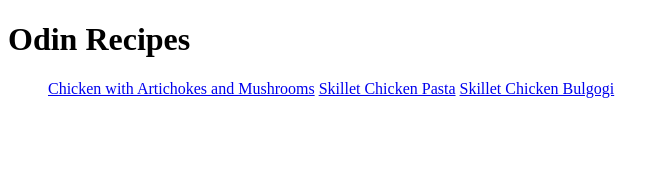
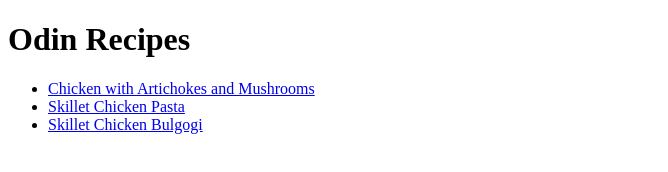
Before and after one commit to iDushhh/odin-recipes, a plain HTML site: page index.html in a window 1280 px wide. Shown: the whole page, without its empty margins (0-668 px from the left). Drawn offline with Linux system fonts and the light colour scheme.

Commit message:
Correct link syntax structure on index.html

```diff
--- a/index.html
+++ b/index.html
@@ -8,9 +8,9 @@
 <body>
     <h1>Odin Recipes</h1>
     <ul>
-        <a href="recipes/chicken_artichokes_mushrooms.html">Chicken with Artichokes and Mushrooms</a>
-        <a href="recipes/skillet_chicken_pasta.html">Skillet Chicken Pasta</a>
-        <a href="recipes/skillet_chicken_bulgogi.html">Skillet Chicken Bulgogi</a>
+        <li><a href="recipes/chicken_artichokes_mushrooms.html">Chicken with Artichokes and Mushrooms</a></li>
+        <li><a href="recipes/skillet_chicken_pasta.html">Skillet Chicken Pasta</a></li>
+        <li><a href="recipes/skillet_chicken_bulgogi.html">Skillet Chicken Bulgogi</a></li>
     </ul>
 
 </body>
```
